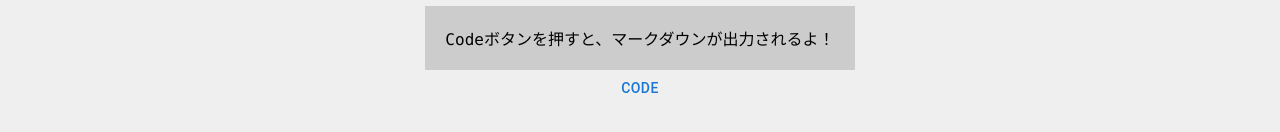
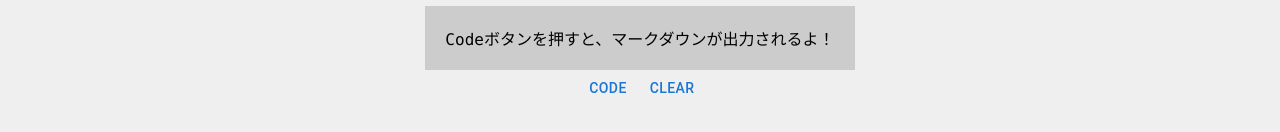
Before and after one commit to arie0703/app-tilmaker, a React (Create React App) app: page / in a window 1280 px wide. Shown: the part 262-394 px from the top of the page. Built offline with nearby package versions, Linux system fonts and the light colour scheme.

Commit message:
[add] Clearボタンの追加

```diff
--- a/src/App.tsx
+++ b/src/App.tsx
@@ -58,6 +58,12 @@ const App:React.FC = () => {
     setMessage("テンプレートを追加したゾウ")
   }
 
+  function clearTable() {
+    if (window.confirm("入力内容をリセットしますか？")) {
+      setArrTableRow([{uniqueId: getUniqueStr(), title: "", startTime: "09:30", endTime: "09:30"}])
+    }
+  }
+
   function outputCode(): void {
     var output = "|No|タスク|開始~終了|所要時間(分)|\n|--|--|--|--|\n"
     arrTableRows.map((data: TableRow, index: number) => {
@@ -107,6 +113,7 @@ const App:React.FC = () => {
         <CodeComponent code={code}></CodeComponent>
         <Box sx={{ display: 'flex', justifyContent: 'center'}}>
           <Button onClick={() => outputCode()}>Code</Button>
+          <Button onClick={() => clearTable()}>Clear</Button>
         </Box>
 
         <Box sx={{ display: message ? 'flex' : 'none', justifyContent: 'center', alignItems: 'center'}}>
```
